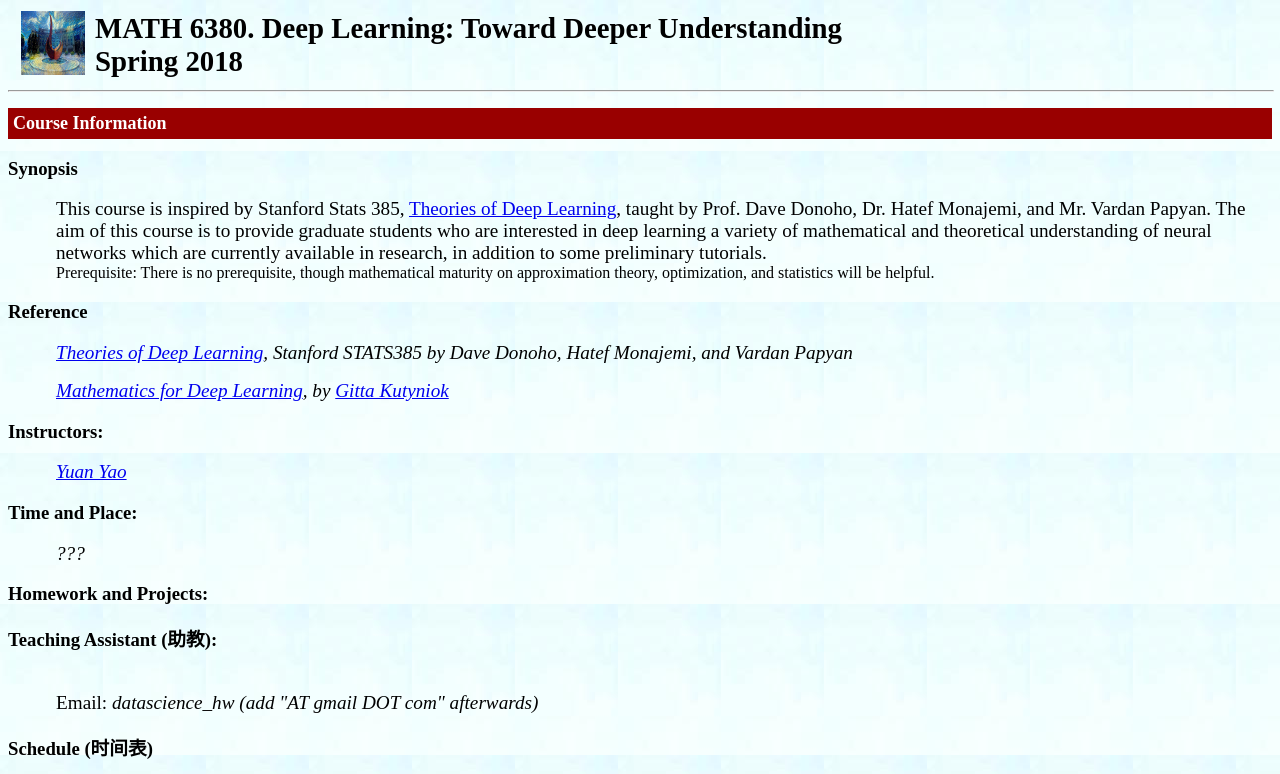
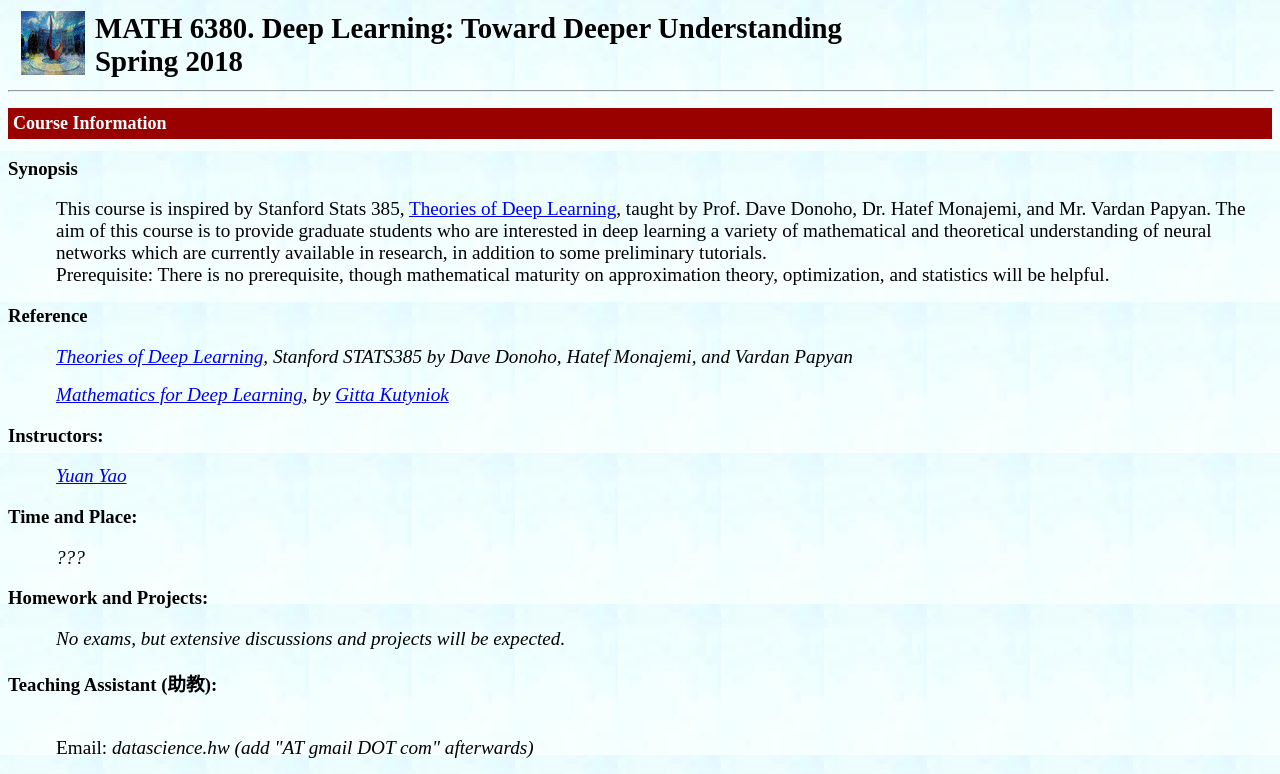
Before and after one commit to data-math/data-math.github.io, a plain HTML site: page deeplearning/index.html in a window 1280 px wide. Shown: the top 774 px of the page. Drawn offline with Linux system fonts and the light colour scheme.

Commit message:
Update index.html

```diff
--- a/deeplearning/index.html
+++ b/deeplearning/index.html
@@ -65,7 +65,9 @@ The aim of this course is to provide graduate students who are interested in dee
 which are currently available in research, in addition to some preliminary tutorials.
 	</big>
 <br>
+	<big>
 Prerequisite: There is no prerequisite, though mathematical maturity on approximation theory, optimization, and statistics will be helpful.
+	</big>
 </p>
 
 <h3>Reference</h3>
@@ -96,14 +98,14 @@ Prerequisite: There is no prerequisite, though mathematical maturity on approxim
 <h3>Homework and Projects:</h3>
 
 <p style="margin-left: 0.5in;">
-<big><em> </em>
+<big><em> No exams, but extensive discussions and projects will be expected. </em>
 </big></p>
 
 <h3>Teaching Assistant (&#21161;&#25945;):</h3>
 
 <p style="margin-left: 0.5in;">
 <big> <br>
-Email:<em> datascience_hw (add "AT gmail DOT com" afterwards) </em>
+Email:<em> datascience.hw (add "AT gmail DOT com" afterwards) </em>
 </big>
 </p>
 
```
